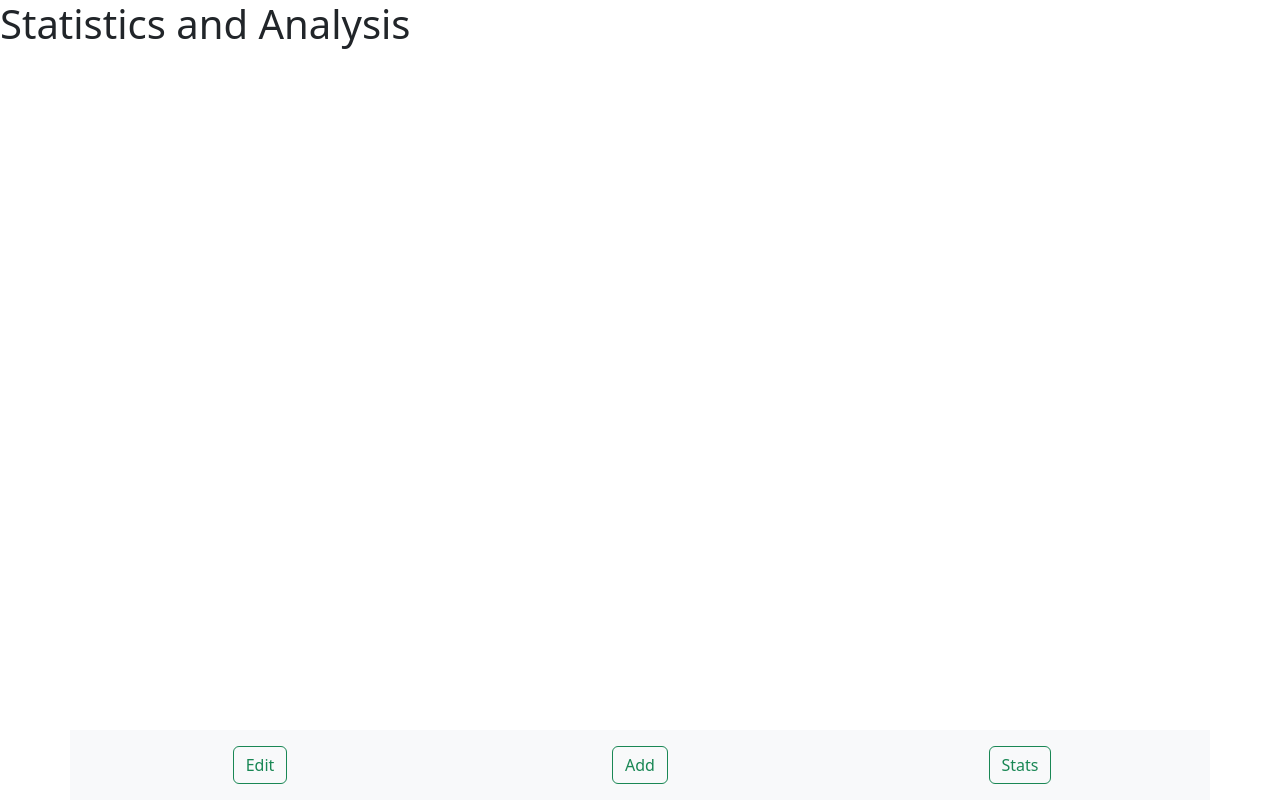
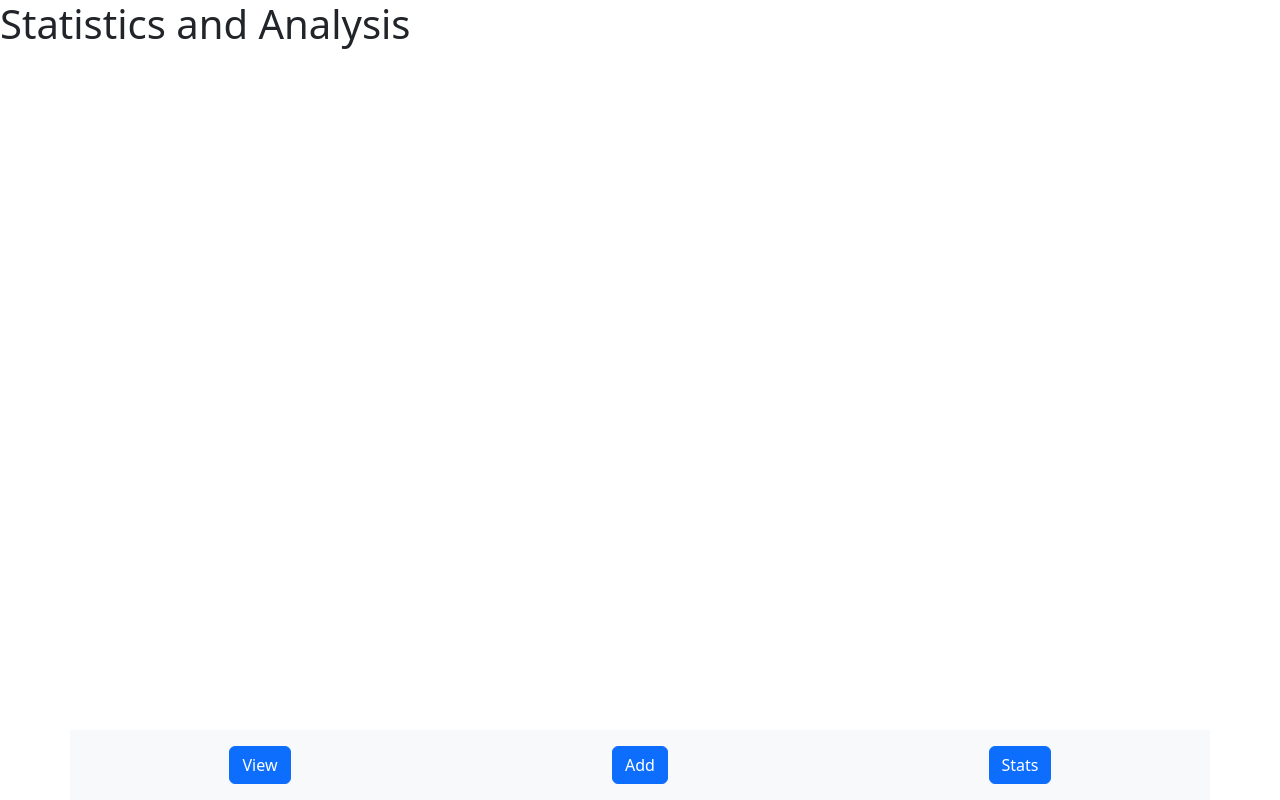
Before and after one commit to prateek18801/budgt, a React (Vite) app: page /stats in a window 1280 px wide. Built offline with nearby package versions, Linux system fonts and the light colour scheme.

Commit message:
Update navigation add routes

```diff
--- a/src/components/BottomNav.tsx
+++ b/src/components/BottomNav.tsx
@@ -1,21 +1,19 @@
-import { Dispatch, SetStateAction } from 'react';
+import { useNavigate } from 'react-router-dom';
 import Container from 'react-bootstrap/Container';
 import Row from 'react-bootstrap/Row';
 import Col from 'react-bootstrap/Col';
 import Button from 'react-bootstrap/Button';
 
-type props = {
-    page: number,
-    setPage: Dispatch<SetStateAction<number>>
-};
+const BottomNav: React.FC = () => {
 
-const BottomNav: React.FC<props> = ({ page, setPage }) => {
+    const navigate = useNavigate();
+
     return (
         <Container className='text-center bg-light py-3'>
             <Row>
-                <Col><Button variant={page === 1 ? 'success' : 'outline-success'} onClick={() => { setPage(1) }}>Edit</Button></Col>
-                <Col><Button variant={page === 0 ? 'success' : 'outline-success'} onClick={() => { setPage(0) }}>Add</Button></Col>
-                <Col><Button variant={page === 2 ? 'success' : 'outline-success'} onClick={() => { setPage(2) }}>Stats</Button></Col>
+                <Col><Button onClick={() => { navigate('/view') }}>View</Button></Col>
+                <Col><Button onClick={() => { navigate('/') }}>Add</Button></Col>
+                <Col><Button onClick={() => { navigate('/stats') }}>Stats</Button></Col>
             </Row>
         </Container>
     );
```
